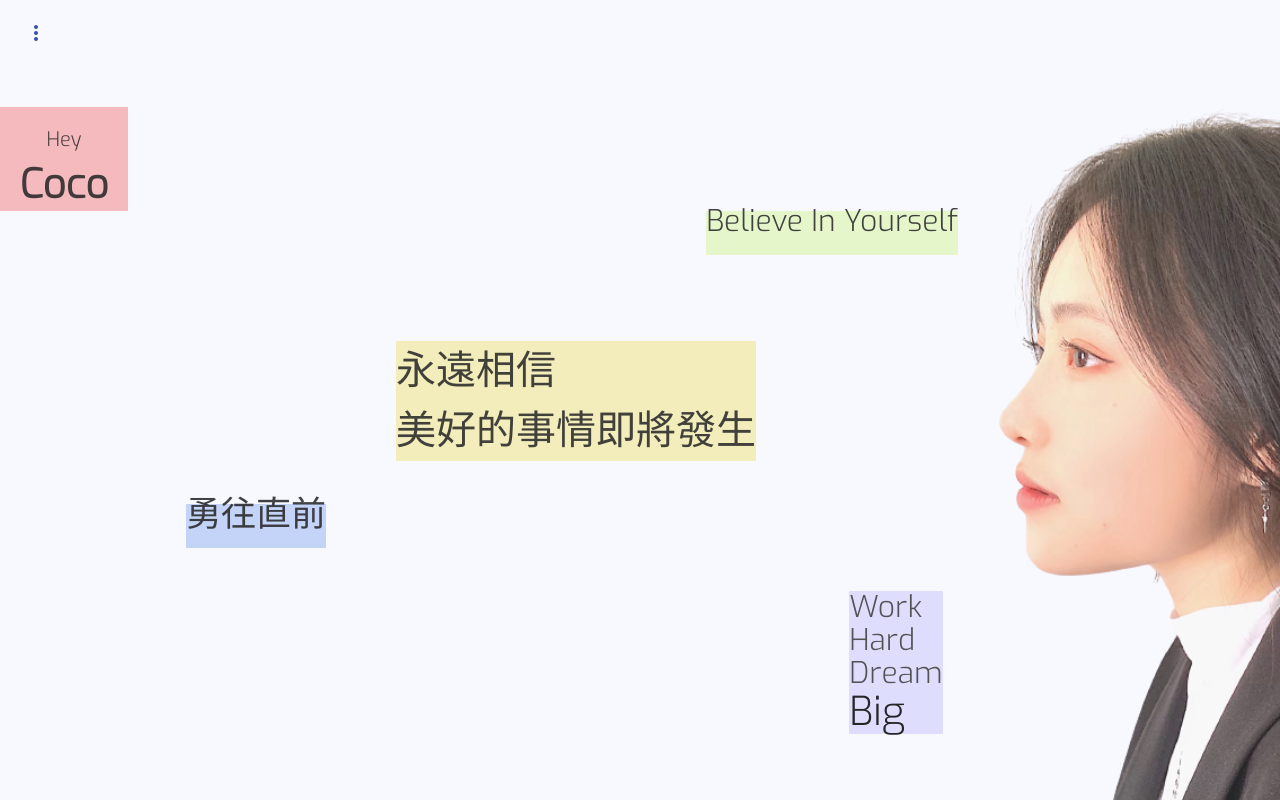
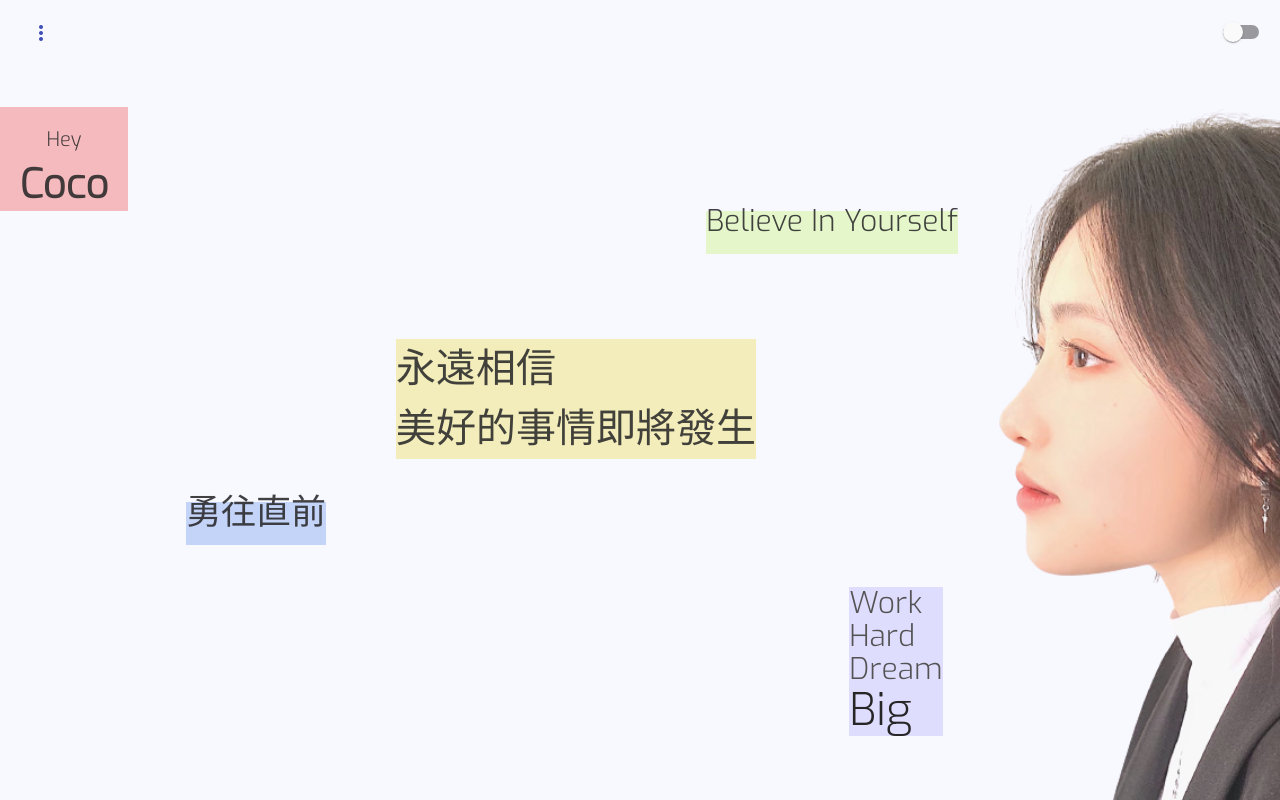
Before and after one commit to tjoyhohoant/cocolinzero, an Angular app: page /overview in a window 1280 px wide. Built offline with nearby package versions, Linux system fonts and the light colour scheme.

Commit message:
add hidden functionality slide toggle to toolbar

```diff
--- a/src/app/app.module.ts
+++ b/src/app/app.module.ts
@@ -1,5 +1,6 @@
 import { BrowserModule } from '@angular/platform-browser';
 import { NgModule } from '@angular/core';
+import { FormsModule } from '@angular/forms';
 
 import { AppRoutingModule } from './app-routing.module';
 import { AppComponent } from './app.component';
@@ -10,6 +11,7 @@ import { MatIconModule } from '@angular/material/icon';
 import { MatSidenavModule } from '@angular/material/sidenav';
 import { MatButtonModule } from '@angular/material/button';
 import { MatListModule } from '@angular/material/list';
+import { MatSlideToggleModule } from '@angular/material/slide-toggle';
 
 import { GalleryComponent } from './components/gallery/gallery.component';
 import { MessageBoardComponent } from './components/message-board/message-board.component';
@@ -34,6 +36,7 @@ import { ApplicationComponent } from './components/application/application.compo
   ],
   imports: [
     BrowserModule,
+    FormsModule,
     AppRoutingModule,
     BrowserAnimationsModule,
     MatToolbarModule,
@@ -41,6 +44,7 @@ import { ApplicationComponent } from './components/application/application.compo
     MatSidenavModule,
     MatButtonModule,
     MatListModule,
+    MatSlideToggleModule,
   ],
   providers: [],
   bootstrap: [AppComponent]
--- a/src/app/components/home/main/main.component.html
+++ b/src/app/components/home/main/main.component.html
@@ -21,7 +21,11 @@
                 Hard<br>
                 <!-- <span style="font-weight: 900;">Hard</span><br> -->
                 Dream<br>
-                <span style="font-size: 40px; color: black;">Big</span>
+                <span style="font-size: 45px; color: black;">Big</span>
+            </span>
+
+            <span *ngIf="this.global.hiddenFunctionToggleChecked" class="">
+                Believe In Yourself
             </span>
         </div>
 
--- a/src/app/components/home/main/main.component.ts
+++ b/src/app/components/home/main/main.component.ts
@@ -1,4 +1,5 @@
 import { Component, OnInit } from '@angular/core';
+import { Global } from 'src/app/services/global.service';
 
 @Component({
   selector: 'app-main',
@@ -7,7 +8,9 @@ import { Component, OnInit } from '@angular/core';
 })
 export class MainComponent implements OnInit {
 
-  constructor() { }
+  constructor(
+    public global: Global,
+  ) { }
 
   ngOnInit(): void {
   }
--- a/src/app/components/toolbar/toolbar.component.html
+++ b/src/app/components/toolbar/toolbar.component.html
@@ -1,6 +1,7 @@
-<mat-toolbar class='global-background-color'>
+<mat-toolbar class='global-background-color toolbar'>
     <button mat-icon-button color="primary" (click)="toggleSidePanel()" #button>
         <mat-icon>more_vert</mat-icon>
     </button>
-    <!-- <span>Kanban Fire</span> -->
+    <span class="middle-filler"></span>
+    <mat-slide-toggle class="toggle" (click)="slideToggle()"></mat-slide-toggle>
 </mat-toolbar>
--- a/src/app/components/toolbar/toolbar.component.scss
+++ b/src/app/components/toolbar/toolbar.component.scss
@@ -1,3 +1,18 @@
 .colored_icon {
     color:lightcoral;
 }
+
+.toolbar {
+    display: flex;
+    flex-direction: row;
+    justify-content: space-evenly;
+}
+
+.toggle {
+    float: right;
+}
+
+.middle-filler {
+    width: 90vw;
+    // background-color: blanchedalmond;
+}
--- a/src/app/components/toolbar/toolbar.component.ts
+++ b/src/app/components/toolbar/toolbar.component.ts
@@ -22,4 +22,9 @@ export class ToolbarComponent implements OnInit {
     (<any>this.button).color = this.global.showSidePanel ? 'accent' : 'primary';
   }
 
+  slideToggle(): void {
+    this.global.hiddenFunctionToggleChecked = !this.global.hiddenFunctionToggleChecked;
+    console.log(this.global.hiddenFunctionToggleChecked);
+  }
+
 }
--- a/src/app/services/global.service.ts
+++ b/src/app/services/global.service.ts
@@ -6,6 +6,7 @@ import { Injectable } from '@angular/core';
 export class Global {
 
   public showSidePanel = false;
+  public hiddenFunctionToggleChecked = false;
 
   constructor() { }
 }
```
